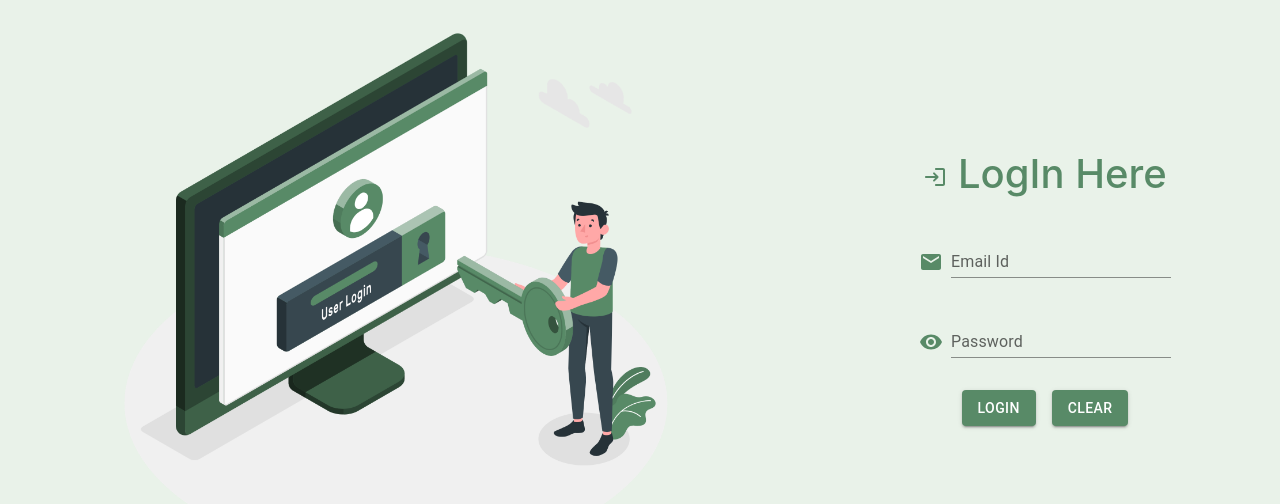
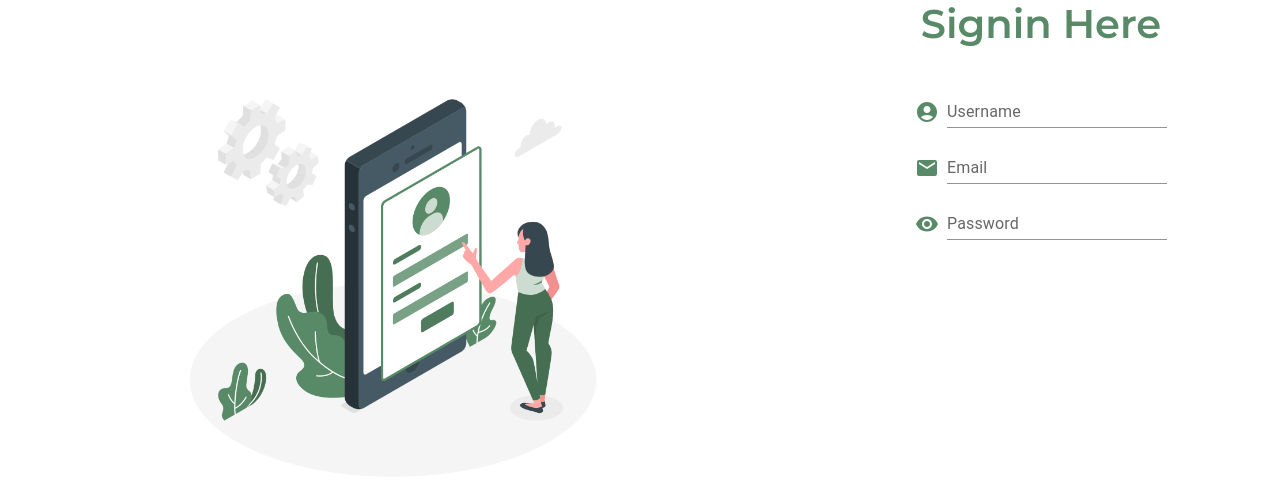
Before and after one commit to KEVISH23/growthpad, a React (Create React App) app: page / in a window 1280 px wide. Shown: the top 504 px of the page. Built offline with nearby package versions, Linux system fonts and the light colour scheme.

Commit message:
some changes in signu

```diff
--- a/src/App.js
+++ b/src/App.js
@@ -1,22 +1,14 @@
 // import BeforeLoginHomePage from "./components/BeforeLoginHomePage";
-import Login from "./components/Login";
-
+// import Login from "./components/Login";
 // import HomeForAll from "./components/HomeForAll";
-
-// import Signup from "./components/Signup";
-
-
+import Signup from "./components/Signup";
 function App() {
   return (
     <>
     {/* <HomeForAll/>
     <BeforeLoginHomePage/> */}
-
-
-
-      <Login/>
-      {/* <Signup/> */}
-
+      {/* <Login/> */}
+      <Signup/>
     </>
   );
 }
--- a/src/components/Signup.js
+++ b/src/components/Signup.js
@@ -1,10 +1,5 @@
 import * as React from "react";
-import { Box, Stack, Grid , TextField,Typography } from "@mui/material";
-import IconButton from "@mui/material/IconButton";
-import Input from "@mui/material/Input";
-import InputLabel from "@mui/material/InputLabel";
-import InputAdornment from "@mui/material/InputAdornment";
-import FormControl from "@mui/material/FormControl";
+import { Box, Stack , TextField } from "@mui/material";
 import Visibility from "@mui/icons-material/Visibility";
 import VisibilityOff from "@mui/icons-material/VisibilityOff";
 import AccountCircle from "@mui/icons-material/AccountCircle";
@@ -13,10 +8,6 @@ import '../Css/HomePage.css'
 
 const Signup = () => {
    const [values, setValues] = React.useState({
-     amount: "",
-     password: "",
-     weight: "",
-     weightRange: "",
      showPassword: false,
    });
 
@@ -31,9 +22,6 @@ const Signup = () => {
      });
    };
 
-   const handleMouseDownPassword = (event) => {
-     event.preventDefault();
-   };
   return (
     <Box>
       <Stack
```
